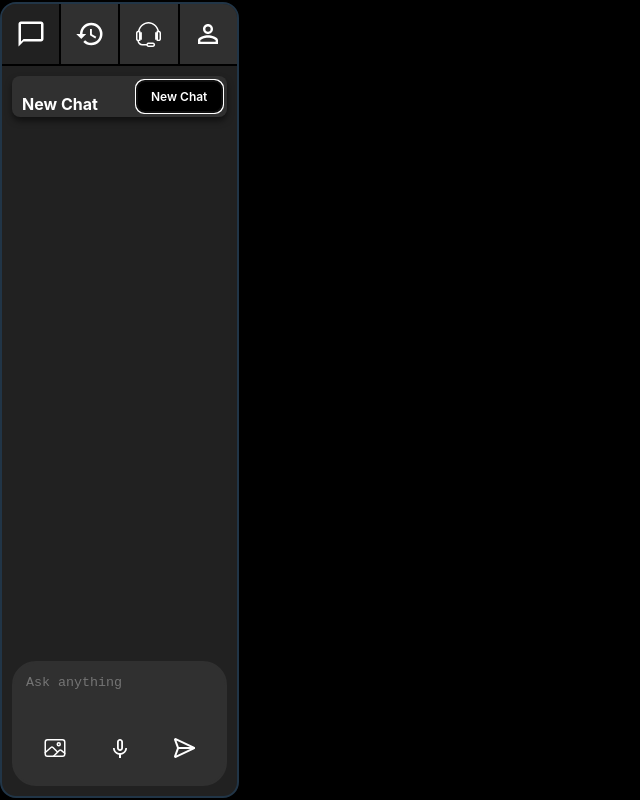
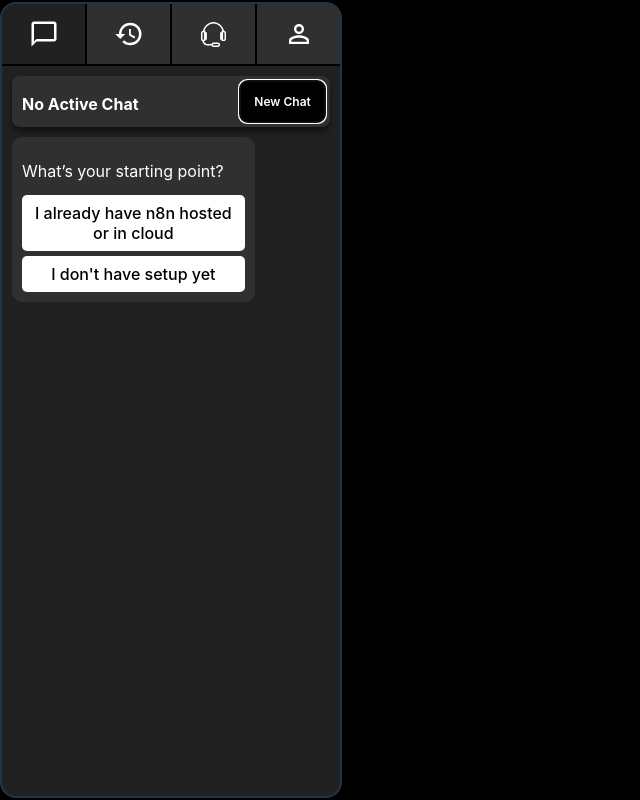
Before and after one commit to abdulqadeer273/Copilot_Chrome_Extension, a React (Vite) app: page / in a window 1280 px wide. Both pictures are taken after a click on the button "New Chat". Shown: the whole page, without its empty margins (0-640 px from the left). Built offline with nearby package versions, Linux system fonts and the light colour scheme.

Commit message:
predefined options are added

```diff
--- a/src/components/ChatSection/ChatSection.tsx
+++ b/src/components/ChatSection/ChatSection.tsx
@@ -6,16 +6,75 @@
 import ReactMarkdown from 'react-markdown';
 import { BeatLoader } from "react-spinners";
 import Templates from "../Templates/Templates";
+const automationSteps = [
+    {
+        id: "initial",
+        message: "What’s your starting point?",
+        options: [
+            { text: "I already have n8n hosted or in cloud", next: "existing-n8n" },
+            { text: "I don't have setup yet", next: "no-n8n" }
+        ]
+    },
+    {
+        id: "existing-n8n",
+        message: "Let’s start with building something smart.",
+        options: [
+            { text: "Pick from predefined workflows", next: "workflow-selection" },
+            { text: "Ask me questions", next: "ask-questions" }
+        ]
+    },
+    {
+        id: "no-n8n",
+        message: "Let's build something together quickly and for free (your first automation is on us).",
+        next: "workflow-selection"
+    },
+    {
+        id: "workflow-selection",
+        message: "What is your most urgent need?",
+        options: [
+            { text: "More leads", next: "build-automation" },
+            { text: "More traffic", next: "build-automation" },
+            { text: "Less costs", next: "build-automation" },
+            { text: "Better sales alignment", next: "build-automation" }
+        ]
+    },
+    {
+        id: "build-automation",
+        message: "Let's configure your automation.",
+        steps: [
+            "CRM: <HubSpot> <Pipedrive> <Other> <I don’t have one>",
+            "Data Provider: 'Shall we use Dataprovider X for Z? (Cost: Y)'",
+            "Data Management: 'Use Airtable or set up NoCodeDB (recommended)?'",
+            "✅ Step 1: Setup API trigger (Guide to get API keys)",
+            "✅ Step 2: Configure the prompt (Use predefined structure)",
+            "✅ Step 3: Test the workflow",
+            "✅ Step 4: Finalize & launch"
+        ],
+        options: [
+            { text: "Finish Setup", next: "chat-mode" }
+        ]
+    },
+    {
+        id: "chat-mode",
+        message: "Your automation is live! Need help with something else?",
+        options: [
+            { text: "Start a new automation", next: "initial" },
+            { text: "Ask a question", next: "ask-question" }
+        ]
+    }
+];
 
 type Message = {
+    id: string;
     role: "user" | "bot";
-    text: string | JSX.Element;
-    id?: number; // Optional ID for tracking messages
+    text: string;
+    options?: string[]; // Optional buttons
 };
 type ChatSession = {
     id: string;
     label: string;
     messages: Message[];
+    completed?: boolean; // Track if guided steps are finished
 };
 interface ComponentProps {
     activeTab: "Tab1" | "Tab2" | "Tab3" | "Tab4";
@@ -35,7 +94,21 @@
     const [message, setMessage] = useState<string>("");
     const messagesEndRef = useRef<HTMLDivElement | null>(null);
     const [isLoading, setIsLoading] = useState<boolean>(false);
-    const [chatSectionLoaded, setChatSectionLoaded] = useState(false);
+    const chatContainerRef = useRef<HTMLDivElement>(null);
+    const [hasScroll, setHasScroll] = useState(false);
+    useEffect(() => {
+        const checkScroll = () => {
+            if (chatContainerRef.current) {
+                setHasScroll(chatContainerRef.current.scrollHeight > chatContainerRef.current.clientHeight);
+            }
+        };
+
+        checkScroll(); // Check on mount
+        window.addEventListener("resize", checkScroll); // Check when window resizes
+
+        return () => window.removeEventListener("resize", checkScroll);
+    }, [activeChat?.messages]);
+    // const [chatSectionLoaded, setChatSectionLoaded] = useState(false);
     // const [events, setEvents] = useState<TrackingEvent[]>([]);
     // const SCREENSHOT_DELAY = 4000;
     const activeChatIdRef = useRef<string | null>(activeChatId);
@@ -77,13 +150,16 @@
                                     ? {
                                         ...chat,
                                         messages: [
-                                            ...chat.messages,
-                                            { role: "bot" as "bot", text: "Error: This page is not allowing screenshots." }
+                                            ...(chat.messages ?? []), // Ensure messages exist
+                                            { id: `msg-${Date.now()}`, role: "bot", text: "Error: This page is not allowing screenshots." }
                                         ]
                                     }
                                     : chat
                             )
                         );
+
+
+
                         setIsLoading(false); // Stop loading
                         return;
                     }
@@ -93,24 +169,24 @@
                     // If this is a new chat, assign a proper ID and name
                     if (activeChatIdRef.current === "new-chat") {
                         const newChatId = generateChatId(); // Generate a unique ID
-                        const newChatName = generateChatName(`event-${Date.now()}`); // Generate a name from the message
+                        const newChatName = generateChatName(`event-${Date.now()}`); // Generate a unique name
 
-                        // Create a new chat with the proper ID and name
-                        const newChat: ChatSession = {
+                        setChats(prevChats =>
+                            prevChats.map(chat =>
+                                chat.id === "new-chat"
+                                    ? {
+                                        ...chat,
                                         id: newChatId,
                                         label: newChatName,
-                            messages: [],
-                        };
+                                        completed: true // Ensure completed is always true
+                                    }
+                                    : chat
+                            )
+                        );
 
-                        // Replace the temporary chat with the new chat
-                        setChats(prevChats => [
-                            ...prevChats.filter(chat => chat.id !== "new-chat"), // Remove the temporary chat
-                            newChat, // Add the new chat
-                        ]);
-
-                        // Set the new chat as active
+                        // Update active chat references
                         setActiveChatId(newChatId);
-                        activeChatIdRef.current = newChatId; // Update the ref
+                        activeChatIdRef.current = newChatId;
                     }
 
                     try {
@@ -134,22 +210,19 @@
                         //console.log("Bot response:", textData); // Log the bot's response
 
                         // Add bot response to the active chat
-                        setChats(prevChats => {
-                            const updatedChats = prevChats.map(chat =>
+                        setChats(prevChats =>
+                            prevChats.map(chat =>
                                 chat.id === activeChatIdRef.current
                                     ? {
                                         ...chat,
                                         messages: [
-                                            ...chat.messages,
-                                            { role: "bot" as "bot", text: textData }
+                                            ...(chat.messages ?? []), // Ensure messages array exists
+                                            { id: `msg-${Date.now()}`, role: "bot", text: textData } // Add a unique ID
                                         ]
                                     }
                                     : chat
+                            )
                         );
-
-                            //console.log("Updated chats:", updatedChats); // Log the updated chats
-                            return updatedChats;
-                        });
 
                     } catch (error: unknown) {
                         console.error("Error fetching bot response:", error); // Log any errors
@@ -159,13 +232,14 @@
                                     ? {
                                         ...chat,
                                         messages: [
-                                            ...chat.messages,
-                                            { role: "bot" as "bot", text: "Error: Unable to get response from server." }
+                                            ...(chat.messages ?? []), // Ensure messages array exists
+                                            { id: `msg-${Date.now()}`, role: "bot", text: "Error: Unable to get response from server." }
                                         ]
                                     }
                                     : chat
                             )
                         );
+
                     } finally {
                         setIsLoading(false); // Stop loading
                     }
@@ -211,26 +285,75 @@
     //console.log(events, 'events')
     const startNewChat = (): void => {
         const newChat: ChatSession = {
-            id: "new-chat", // Temporary ID
-            label: "New Chat", // Temporary label
-            messages: [],
+            id: "new-chat", // Generate a unique chat ID
+            label: "new-chat",
+            messages: [
+                {
+                    id: "msg-1",
+                    role: "bot",
+                    text: "What’s your starting point?",
+                    options: ["I already have n8n hosted or in cloud", "I don't have setup yet"],
+                }
+            ],
+            completed: false, // This means the user still needs to complete the guided steps
         };
 
-        // Add the new chat to the chats state
         setChats(prevChats => [...prevChats, newChat]);
+        setActiveChatId(newChat.id);
+    };
+    const handleUserSelection = (chatId: string, selectedOption: string) => {
+        if (!activeChat?.completed) {
+            setChats(prevChats =>
+                prevChats.map(chat => {
+                    if (chat.id !== chatId) return chat;
 
-        // Set the new chat as active
-        setActiveChatId("new-chat");
+                    const updatedMessages = [...chat.messages];
+
+                    // Add user selection as a message
+                    updatedMessages.push({
+                        id: `msg-${Date.now()}`,
+                        role: "user",
+                        text: selectedOption,
+                    });
+
+                    // Find the current step in automationSteps
+                    const currentStep = automationSteps.find(step =>
+                        step.options?.some(opt => opt.text === selectedOption)
+                    );
+
+                    // Get the `next` step from the selected option
+                    const nextStepId = currentStep?.options?.find(opt => opt.text === selectedOption)?.next;
+                    const nextStep = automationSteps.find(step => step.id === nextStepId);
+
+                    if (nextStep) {
+                        updatedMessages.push({
+                            id: `msg-${Date.now()}`,
+                            role: "bot",
+                            text: nextStep.message,
+                            options: nextStep.options?.map(opt => opt.text), // Show the next options
+                        });
+                    } else {
+                        chat.completed = true; // Mark chat as completed if no next step
+                    }
+
+                    return { ...chat, messages: updatedMessages };
+                })
+            );
+        }
     };
+
+
+
     useEffect(() => {
         messagesEndRef.current?.scrollIntoView({ behavior: "smooth" });
     }, [activeChat?.messages]);
-    useEffect(() => {
-        if (!chatSectionLoaded && !activeChatId) {
-            startNewChat();
-            setChatSectionLoaded(true)
-        }
-    }, [])
+
+    // useEffect(() => {
+    //     if (!chatSectionLoaded && !activeChatId) {
+    //         startNewChat();
+    //         setChatSectionLoaded(true)
+    //     }
+    // }, [])
 
 
     // Keep the ref in sync with the state
@@ -275,8 +398,8 @@
                                     ? {
                                         ...chat,
                                         messages: [
-                                            ...chat.messages,
-                                            { role: "bot" as "bot", text: "Error: This page is not allowing screenshots." }
+                                            ...(chat.messages ?? []), // Ensure messages exist
+                                            { id: `msg-${Date.now()}`, role: "bot", text: "Error: This page is not allowing screenshots." }
                                         ]
                                     }
                                     : chat
@@ -286,30 +409,27 @@
                         return;
                     }
                     const screenshot: string = response.screenshot;
-
                     // If this is a new chat, assign a proper ID and name
                     if (activeChatIdRef.current === "new-chat") {
                         const newChatId = generateChatId(); // Generate a unique ID
-                        const newChatName = generateChatName(message); // Generate a name from the message
+                        const newChatName = generateChatName(`event-${Date.now()}`); // Generate a unique name
 
-                        // Create a new chat with the proper ID and name
-                        const newChat: ChatSession = {
+                        setChats(prevChats =>
+                            prevChats.map(chat =>
+                                chat.id === "new-chat"
+                                    ? {
+                                        ...chat,
                                         id: newChatId,
                                         label: newChatName,
-                            messages: [
-                                { role: "user" as "user", text: message }
-                            ],
-                        };
+                                        completed: true // Ensure completed is always true
+                                    }
+                                    : chat
+                            )
+                        );
 
-                        // Replace the temporary chat with the new chat
-                        setChats(prevChats => [
-                            ...prevChats.filter(chat => chat.id !== "new-chat"), // Remove the temporary chat
-                            newChat, // Add the new chat
-                        ]);
-
-                        // Set the new chat as active
+                        // Update active chat references
                         setActiveChatId(newChatId);
-                        activeChatIdRef.current = newChatId; // Update the ref
+                        activeChatIdRef.current = newChatId;
                     } else {
                         // Add user message to the active chat
                         setChats(prevChats =>
@@ -318,13 +438,14 @@
                                     ? {
                                         ...chat,
                                         messages: [
-                                            ...chat.messages,
-                                            { role: "user", text: message }
+                                            ...(chat.messages ?? []), // Ensure messages array exists
+                                            { id: `msg-${Date.now()}`, role: "user", text: message } // Add a unique ID
                                         ]
                                     }
                                     : chat
                             )
                         );
+
                     }
 
                     try {
@@ -348,23 +469,19 @@
                         //console.log("Bot response:", textData); // Log the bot's response
 
                         // Add bot response to the active chat
-                        setChats(prevChats => {
-                            const updatedChats = prevChats.map(chat =>
+                        setChats(prevChats =>
+                            prevChats.map(chat =>
                                 chat.id === activeChatIdRef.current
                                     ? {
                                         ...chat,
                                         messages: [
-                                            ...chat.messages,
-                                            { role: "bot" as "bot", text: textData }
+                                            ...(chat.messages ?? []), // Ensure messages exist
+                                            { id: `msg-${Date.now()}`, role: "bot" as "bot", text: textData } // Explicitly define role as "bot"
                                         ]
                                     }
                                     : chat
+                            )
                         );
-
-                            //console.log("Updated chats:", updatedChats); // Log the updated chats
-                            return updatedChats;
-                        });
-
                     } catch (error: unknown) {
                         console.error("Error fetching bot response:", error); // Log any errors
                         // Add error message to the active chat
@@ -374,13 +491,12 @@
                                     ? {
                                         ...chat,
                                         messages: [
-                                            ...chat.messages,
-                                            { role: "bot" as "bot", text: "Error: Unable to get response from server." }
+                                            ...(chat.messages ?? []), // Ensure messages exist
+                                            { id: `msg-${Date.now()}`, role: "bot", text: "Error: Unable to get response from server." } // Add a unique ID
                                         ]
-                                    }
-                                    : chat
+                                    } : chat
                             )
-                        );
+                        )
                     } finally {
                         setIsLoading(false); // Stop loading
                     }
@@ -473,19 +589,18 @@
                     New Chat
                 </button>
             </div>
-            <div style={{ height: "100%", display: "flex", flexDirection: "column", overflowY: "auto" }}>
+            <div ref={chatContainerRef} style={{ height: "100%", display: "flex", flexDirection: "column", overflowY: "auto" }}>
                 {activeChat?.messages?.length ?? 0 > 0 ? (
-                    activeChat?.messages.map((msg, index) => (
-                        <div key={index} style={{
+                    activeChat?.messages.map((msg) => (
+                        <div key={msg.id} style={{
                             alignSelf: msg.role === "user" ? "flex-end" : "flex-start",
                             backgroundColor: msg.role === "user" ? "black" : "#303030",
-                            color: msg.role === "user" ? "white" : "white",
-                            paddingLeft: "10px",
-                            paddingRight: "10px",
+                            color: "white",
+                            padding: "10px",
                             borderRadius: "10px",
                             maxWidth: "70%",
                             marginBottom: "5px",
-                            marginRight: msg.role === "user" ? "5px" : "0",
+                            marginRight: hasScroll ? (msg.role === "user" ? "10px" : "0") : "0"
                         }}>
                             {typeof msg.text === "string" ?
                                 <ReactMarkdown
@@ -506,9 +621,36 @@
                                             <li style={listItemStyle} {...props} />
                                         )
                                     }}
+                                >{msg.text}</ReactMarkdown> : msg.text
+                            }
+
+                            {/* Render options inside chat bubble */}
+                            {msg.options && msg.role === "bot" && (
+                                <div style={{ marginTop: "10px" }}>
+                                    {msg.options.map((option) => (
+                                        <button
+                                            key={option}
+                                            onClick={() => handleUserSelection(activeChat.id, option)}
+                                            disabled={activeChat.completed}
+                                            style={{
+                                                background: activeChat.completed ? "#ddd" : "white", // Gray out if disabled
+                                                color: activeChat.completed ? "#888" : "black", // Dim text color if disabled
+                                                padding: "8px",
+                                                borderRadius: "5px",
+                                                marginTop: "5px",
+                                                border: "none",
+                                                cursor: activeChat.completed ? "not-allowed" : "pointer", // Show "not-allowed" cursor when disabled
+                                                display: "block", // Each button takes a new line
+                                                width: "100%", // Optional: Makes buttons full-width
+                                                opacity: activeChat.completed ? 0.6 : 1, // Reduce opacity when disabled
+                                            }}
                                         >
-                                    {msg.text}
-                                </ReactMarkdown> : msg.text}
+                                            {option}
+                                        </button>
+
+                                    ))}
+                                </div>
+                            )}
                         </div>
                     ))
                 ) : (!isLoading && !activeChatIdRef.current) && (
```
Also changed, not shown: options.js (added, +68 -0 lines), src/App.tsx (+6 -3 lines). Lines whose indentation alone changed are shown as unchanged.
